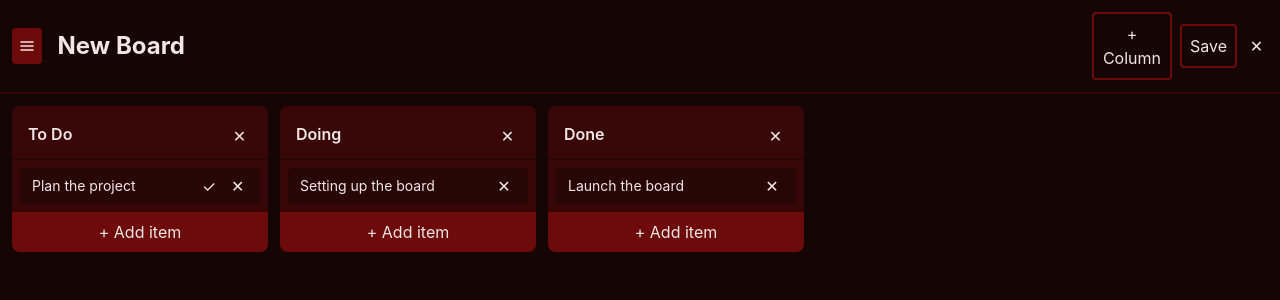
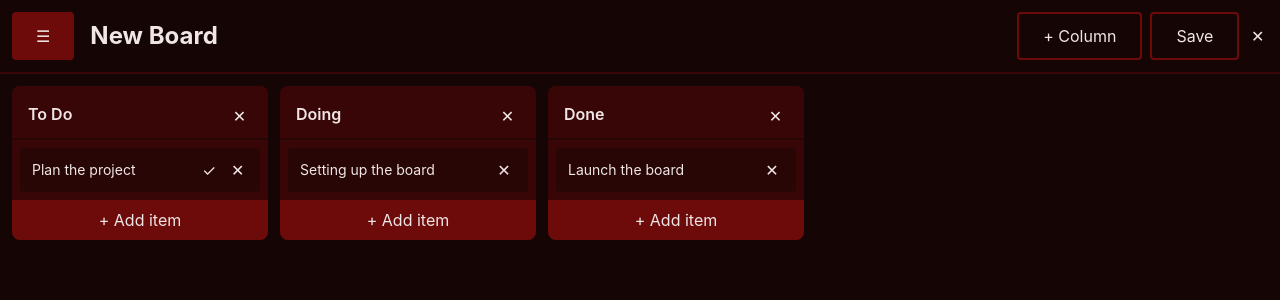
Before and after one commit to Nightmarius/kanban, a React (Vite) app: page / in a window 1280 px wide. Shown: the top 300 px of the page. Built offline with nearby package versions, Linux system fonts and the light colour scheme.

Commit message:
extract button component

```diff
--- a/src/App.tsx
+++ b/src/App.tsx
@@ -1,9 +1,9 @@
 import { useState, useRef, useEffect } from 'react'
 import * as store from './store'
 import type { KanbanData } from './types'
-import { BoardPicker } from './BoardPicker'
 import { Board } from './Board'
 import { ConfirmProvider, showConfirm } from './ConfirmModal'
+import { Button } from './Button'
 
 export function App() {
   return (
@@ -61,7 +61,13 @@ function AppContent() {
       {activeBoard ? (
         <Board boards={data.boards} boardIndex={activeBoardIndex} onSave={handleSave} onImport={handleNewImportFile} onActivate={setActiveBoardIndex} onDelete={deleteBoard} />
       ) : (
-        <EmptyState onImport={handleNewImportFile} onCreateBoard={() => { const boardIndex = store.addBoard(); setActiveBoardIndex(boardIndex) }} />
+        <EmptyState
+          onImport={handleNewImportFile}
+          onCreateBoard={() => {
+            const boardIndex = store.addBoard()
+            setActiveBoardIndex(boardIndex)
+          }}
+        />
       )}
       <input
         ref={importInputRef}
@@ -86,25 +92,8 @@ function EmptyState({ onImport, onCreateBoard }: { onImport: () => void; onCreat
     <div className='flex flex-col items-center justify-center h-[60vh] gap-4'>
       <h2 className='text-text m-0 text-3 font-bold'>No boards yet</h2>
       <div className='flex gap-2'>
-        <label className='border-2 border-dashed border-card bg-bg px-8 py-5 text-text rounded-lg text-lg cursor-pointer transition-all duration-200 hover:border-accent hover:text-accent'>
-          Import .md file
-          <input
-            type='file'
-            accept='.md'
-            className='hidden'
-            onChange={(e) => {
-              const file = e.target.files?.[0]
-              if (!file) return
-              const reader = new FileReader()
-              reader.onload = () => onImport()
-              reader.readAsText(file)
-              e.target.value = ''
-            }}
-          />
-        </label>
-        <button className='px-6 py-5 bg-accent text-white border-none rounded-lg cursor-pointer text-lg' onClick={onCreateBoard}>
-          + New Board
-        </button>
+        <Button text='Import .md file' type='Outline' onClick={onImport} />
+        <Button text='+ New Board' onClick={onCreateBoard} />
       </div>
     </div>
   )
--- a/src/Board.tsx
+++ b/src/Board.tsx
@@ -3,8 +3,8 @@ import * as store from './store'
 import type { Board as BoardType } from './types'
 import { EditableText } from './EditableText'
 import { Column } from './Column'
-import { DeleteButton } from './DeleteButton'
 import { BoardPicker } from './BoardPicker'
+import { Button, DeleteButton } from './Button'
 
 interface BoardProps {
   boardIndex: number
@@ -24,12 +24,8 @@ export function Board({ boardIndex, boards, onDelete, onSave, onActivate, onImpo
       <div className='flex items-center gap-2 p-3 border-b-2 border-card'>
         <BoardPicker boards={boards} activeBoardIndex={boardIndex} onActivate={onActivate} onImport={onImport} onDelete={onDelete} />
         <EditableText value={board.name} onSave={(name) => store.renameBoard(boardIndex, name)} className='text-2xl font-bold px-2 py-1 focus:bg-card' />
-        <button className='p-2 rounded border-2 border-accent text-text cursor-pointer hover:bg-accent' onClick={() => store.addColumn(-1)}>
-          + Column
-        </button>
-        <button className='p-2 rounded border-2 border-accent text-text cursor-pointer hover:bg-accent' onClick={onSave}>
-          Save
-        </button>
+        <Button text='+ Column' type='Outline' onClick={() => store.addColumn(-1)} />
+        <Button text='Save' type='Outline' onClick={onSave} />
         <DeleteButton onClick={() => onDelete(boardIndex)} />
       </div>
 
--- a/src/BoardPicker.tsx
+++ b/src/BoardPicker.tsx
@@ -1,7 +1,8 @@
 import { useState } from 'react'
 import * as store from './store'
 import type { Board } from './types'
-import { DeleteButton } from './DeleteButton'
+import { DeleteButton } from './Button'
+import { Button } from './Button'
 
 interface BoardPickerProps {
   boards: Board[]
@@ -21,22 +22,11 @@ export function BoardPicker({ boards, activeBoardIndex, onActivate, onImport, on
 
   return (
     <>
-      <button
-        className='w-9 h-9 flex items-center justify-center rounded bg-accent text-text cursor-pointer hover:bg-card'
-        onClick={() => setOpen((v) => !v)}
-        title={open ? 'Close menu' : 'Open board menu'}
-      >
-        <svg width='16' height='16' viewBox='0 0 24 24' fill='none' stroke='currentColor' strokeWidth='2.5' strokeLinecap='round'>
-          <line x1='3' y1='6' x2='21' y2='6' />
-          <line x1='3' y1='12' x2='21' y2='12' />
-          <line x1='3' y1='18' x2='21' y2='18' />
-        </svg>
-      </button>
-
+      <Button text='☰' onClick={() => setOpen((v) => !v)} />
       {open && (
         <>
           <div className='fixed inset-0 z-99' onClick={() => setOpen(false)} />
-          <nav className='fixed top-20 left-3 z-100 bg-card text-text rounded shadow-lg p-2 flex flex-col gap-3 w-56' onClick={(e) => e.stopPropagation()}>
+          <nav className='fixed top-18 left-3 z-100 bg-card text-text rounded shadow-lg p-2 flex flex-col gap-3 w-56' onClick={(e) => e.stopPropagation()}>
             {boards.map((board, index) => (
               <div
                 key={index}
@@ -48,27 +38,18 @@ export function BoardPicker({ boards, activeBoardIndex, onActivate, onImport, on
                 }}
               >
                 <button className={`rounded text-text text-left whitespace-nowrap overflow-hidden ${index === activeBoardIndex ? 'font-semibold' : 'cursor-pointer'}`}>{board.name}</button>
-                {boards.length > 1 && (
-                  <DeleteButton
-                    onClick={() => {
-                      onDelete(index)
-                    }}
-                  />
-                )}
+                {boards.length > 1 && <DeleteButton onClick={() => onDelete(index)} />}
               </div>
             ))}
-            <button
-              className='p-2 rounded border-2 border-accent cursor-pointer text-text hover:bg-accent'
+            <Button
+              text='Import .md'
+              type='Outline'
               onClick={() => {
                 onImport()
                 setOpen(false)
               }}
-            >
-              Import .md
-            </button>
-            <button className='p-2 rounded border-2 border-accent cursor-pointer text-text hover:bg-accent' onClick={onNewBoard}>
-              + New board
-            </button>
+            />
+            <Button text='+ New board' type='Outline' onClick={onNewBoard} />
           </nav>
         </>
       )}
--- /dev/null
+++ b/src/Button.tsx
@@ -0,0 +1,15 @@
+export function Button({ text, onClick, type = 'Default' }: { text: string; onClick: () => void; type?: 'Default' | 'Outline' | 'Icon' }) {
+  let classes = 'h-12 px-6 py-2 bg-accent hover:bg-card'
+  if (type === 'Outline') classes = 'h-12 px-6 py-2 border-2 border-accent hover:bg-accent'
+  if (type === 'Icon') classes = 'size-7 hover:text-accent'
+
+  return (
+    <button className={'rounded text-text text-nowrap cursor-pointer ' + classes} onClick={onClick}>
+      {text}
+    </button>
+  )
+}
+
+export function DeleteButton({ onClick }: { onClick: () => void }) {
+  return <Button text='✕' type='Icon' onClick={onClick} />
+}
--- a/src/Column.tsx
+++ b/src/Column.tsx
@@ -4,7 +4,7 @@ import type { Column as ColumnType } from './types'
 import { EditableText } from './EditableText'
 import { Item } from './Item'
 import { showConfirm } from './ConfirmModal'
-import { DeleteButton } from './DeleteButton'
+import { DeleteButton } from './Button'
 
 interface ColumnProps {
   column: ColumnType
--- a/src/ConfirmModal.tsx
+++ b/src/ConfirmModal.tsx
@@ -1,4 +1,5 @@
 import { useState, useEffect } from 'react'
+import { Button } from './Button'
 
 interface ConfirmConfig {
   title: string
@@ -62,12 +63,8 @@ function ConfirmModal() {
         <h2 className='m-0 mb-4 text-xl'>{config.title}</h2>
         {config.message && <p className='m-0 mb-6 opacity-70'>{config.message}</p>}
         <div className='flex gap-2 justify-between mt-4'>
-          <button className='px-5 py-2 rounded border-2 bg-transparent text-text cursor-pointer text-sm hover:bg-bg transition-colors' onClick={config.onClose}>
-            Cancel
-          </button>
-          <button className={'px-5 py-2 rounded border-none cursor-pointer text-sm font-medium transition-colors bg-accent hover:bg-hover'} onClick={config.onConfirm}>
-            {config.confirmLabel ?? 'OK'}
-          </button>
+          <Button text='Cancel' type='Outline' onClick={config.onClose} />
+          <Button text={config.confirmLabel ?? 'OK'} onClick={config.onConfirm} />
         </div>
       </div>
     </div>
--- a/src/DeleteButton.tsx
+++ /dev/null
@@ -1,7 +0,0 @@
-export function DeleteButton({ onClick }: { onClick: () => void }) {
-  return (
-    <button className='size-7 flex items-center justify-center bg-transparent text-text cursor-pointer hover:text-accent' onClick={onClick} title='Delete'>
-      ✕
-    </button>
-  )
-}
--- a/src/Item.tsx
+++ b/src/Item.tsx
@@ -1,6 +1,6 @@
 import * as store from './store'
 import { EditableText } from './EditableText'
-import { DeleteButton } from './DeleteButton'
+import { Button, DeleteButton } from './Button'
 
 interface ItemProps {
   item: string
@@ -13,7 +13,7 @@ interface ItemProps {
 export function Item({ item, itemIndex, colIndex, boardIndex, done }: ItemProps) {
   return (
     <div
-      className={'rounded-sm px-3 py-1 flex items-center gap-2 drop-target ' + (done ? 'bg-accent' : 'bg-item cursor-grab')}
+      className={'rounded-sm px-3 py-2 flex items-center gap-2 drop-target ' + (done ? 'bg-accent' : 'bg-item cursor-grab')}
       draggable={!done}
       onDragStart={(e) => e.dataTransfer.setData('text/plain', JSON.stringify({ colIndex, itemIndex }))}
     >
@@ -24,11 +24,7 @@ export function Item({ item, itemIndex, colIndex, boardIndex, done }: ItemProps)
         }}
         className='text-sm word-break-break-word'
       />
-      {!done && colIndex === 0 && (
-        <button className='text-text cursor-pointer size-7 hover:text-accent' onClick={() => store.finishItem(boardIndex, colIndex, itemIndex)} title='Done'>
-          ✓
-        </button>
-      )}
+      {!done && colIndex === 0 && <Button text='✓' type='Icon' onClick={() => store.finishItem(boardIndex, colIndex, itemIndex)} />}
       <DeleteButton onClick={() => store.deleteItem(boardIndex, colIndex, itemIndex)} />
     </div>
   )
```
